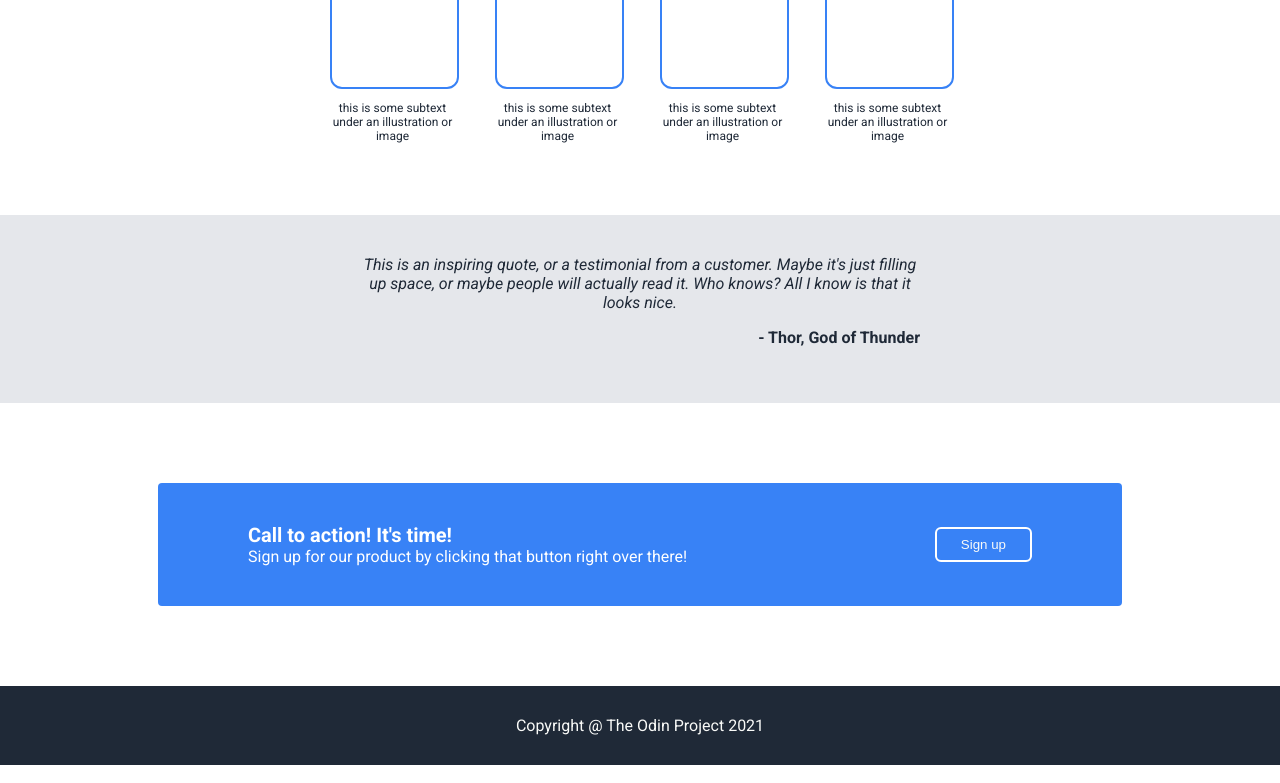
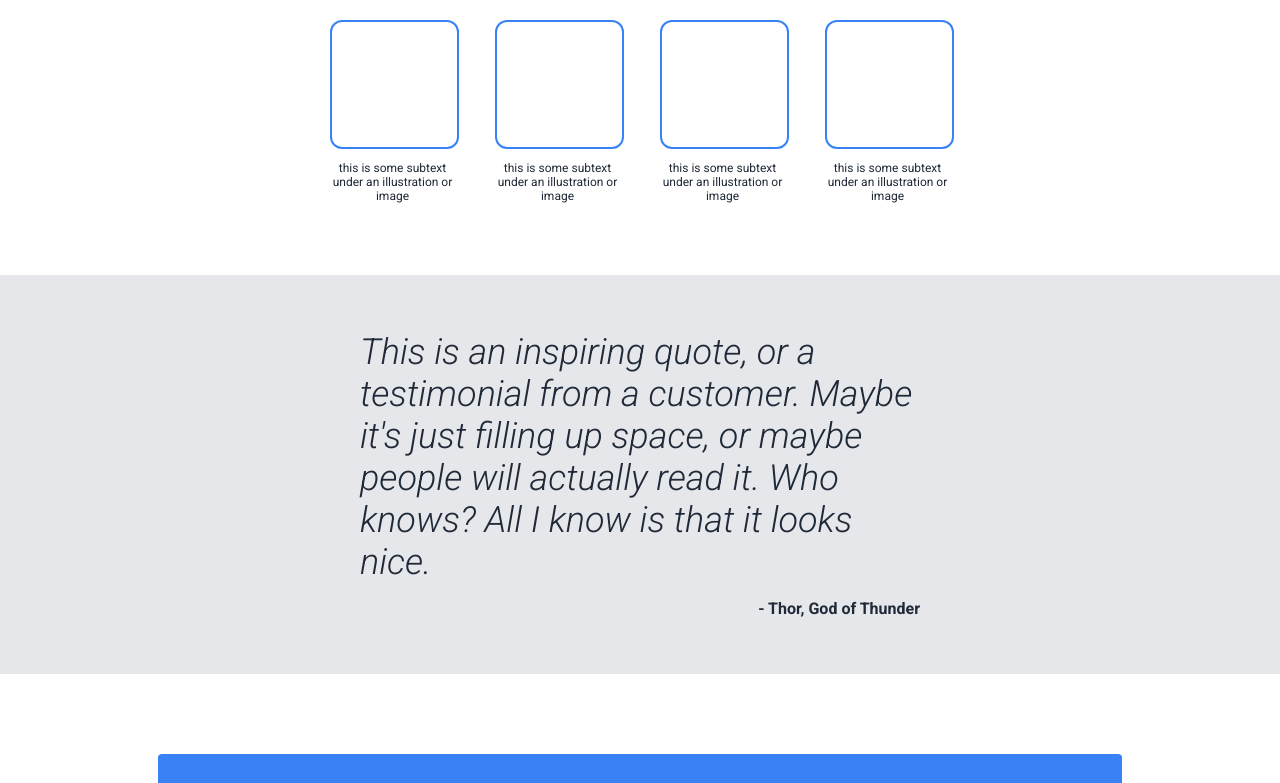
Before and after one commit to aduong3/odin_landingpage, a plain HTML site: page index.html in a window 1280 px wide. Shown: the part 714-1497 px from the top of the page. Drawn offline with Linux system fonts and the light colour scheme.

Commit message:
tweeked quote font-size and some margin sizings

```diff
--- a/styles.css
+++ b/styles.css
@@ -86,7 +86,7 @@ ul{
     flex-direction: column;
     align-items: center;
     justify-content: center;
-    margin-bottom: 60px;
+    margin: 60px;
 }
 .middle-title{
     font-size: 36px;
@@ -123,8 +123,11 @@ ul{
 }
 
 .quote{
-    font: 36px light italic #1F2937;
-    text-align: center;
+    font-size: 36px;
+    color: #1F2937;
+    text-align: left;
+    padding-top: 16px;
+    font-weight: 300;
 }
 
 .quoted-person{
```
